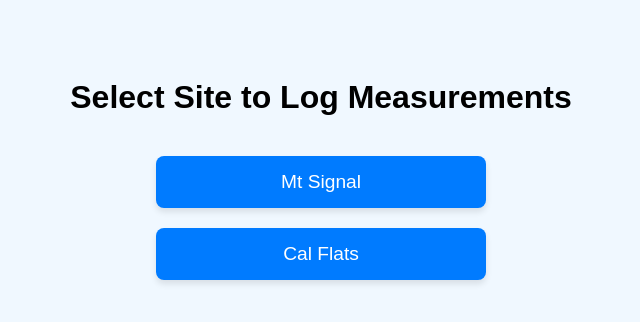
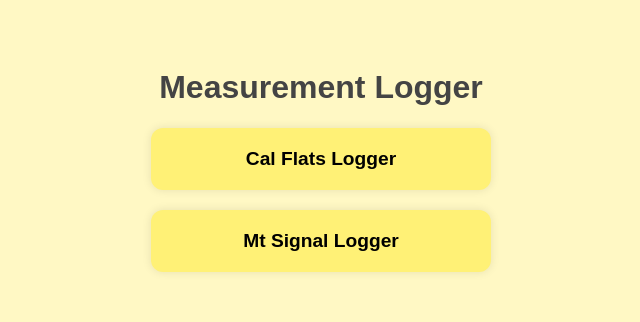
Before and after one commit to RustyBoy19/Measurement_Logger, a plain HTML site: page index.html in a window 1280 px wide. Shown: the whole page, without its empty margins (319-959 px from the left). Drawn offline with Linux system fonts and the light colour scheme.

Commit message:
Add files via upload

```diff
--- a/index.html
+++ b/index.html
@@ -1,40 +1,39 @@
-
 <!DOCTYPE html>
 <html>
 <head>
-  <title>Pellucere Logger Access</title>
   <meta name="viewport" content="width=device-width, initial-scale=1">
+  <title>Measurement Logger Dashboard</title>
   <style>
     body {
       font-family: sans-serif;
+      background-color: #fff8c4;
       text-align: center;
-      padding: 50px;
-      background-color: #f0f8ff;
+      padding: 40px;
     }
     h1 {
-      margin-bottom: 40px;
+      color: #444;
     }
-    .link-button {
+    .link-card {
+      background-color: #fff176;
+      border-radius: 12px;
+      padding: 20px;
+      margin: 20px auto;
+      max-width: 300px;
+      box-shadow: 0 0 10px rgba(0,0,0,0.1);
+      text-decoration: none;
+      color: black;
       display: block;
-      width: 80%;
-      max-width: 300px;
-      margin: 20px auto;
-      padding: 15px;
       font-size: 1.2em;
-      text-decoration: none;
-      color: white;
-      background-color: #007BFF;
-      border-radius: 8px;
-      box-shadow: 0 4px 6px rgba(0,0,0,0.1);
+      font-weight: bold;
     }
-    .link-button:hover {
-      background-color: #0056b3;
+    .link-card:hover {
+      background-color: #ffe54c;
     }
   </style>
 </head>
 <body>
-  <h1>Select Site to Log Measurements</h1>
-  <a class="link-button" href="measurement_logger_mtsignal.html">Mt Signal</a>
-  <a class="link-button" href="measurement_logger_calflats_styled.html">Cal Flats</a>
+  <h1>Measurement Logger</h1>
+  <a class="link-card" href="measurement_logger_calflats_styled.html">Cal Flats Logger</a>
+  <a class="link-card" href="measurement_logger_mtsignal.html">Mt Signal Logger</a>
 </body>
 </html>
```
